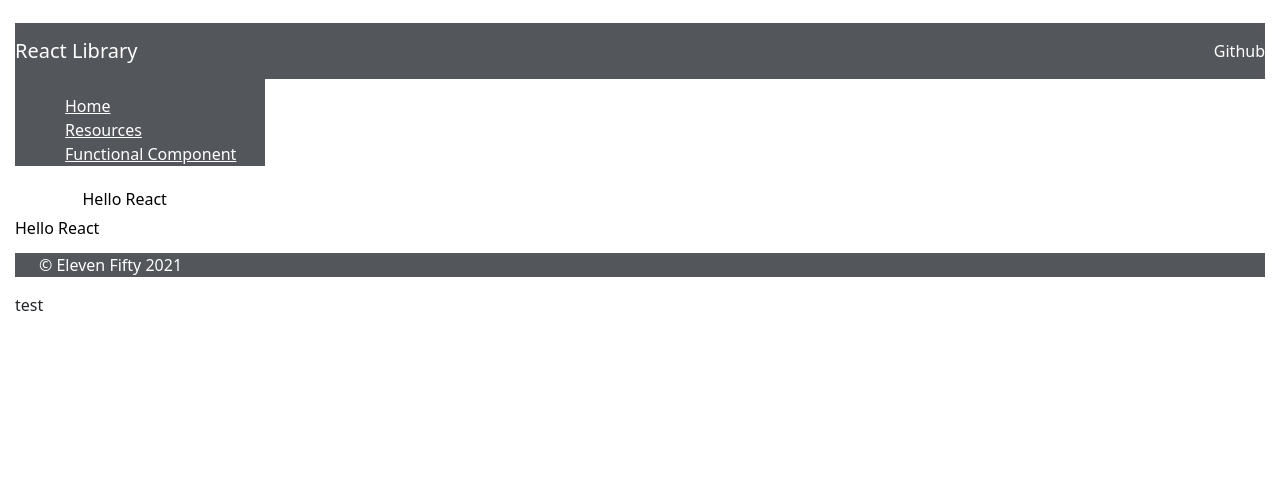
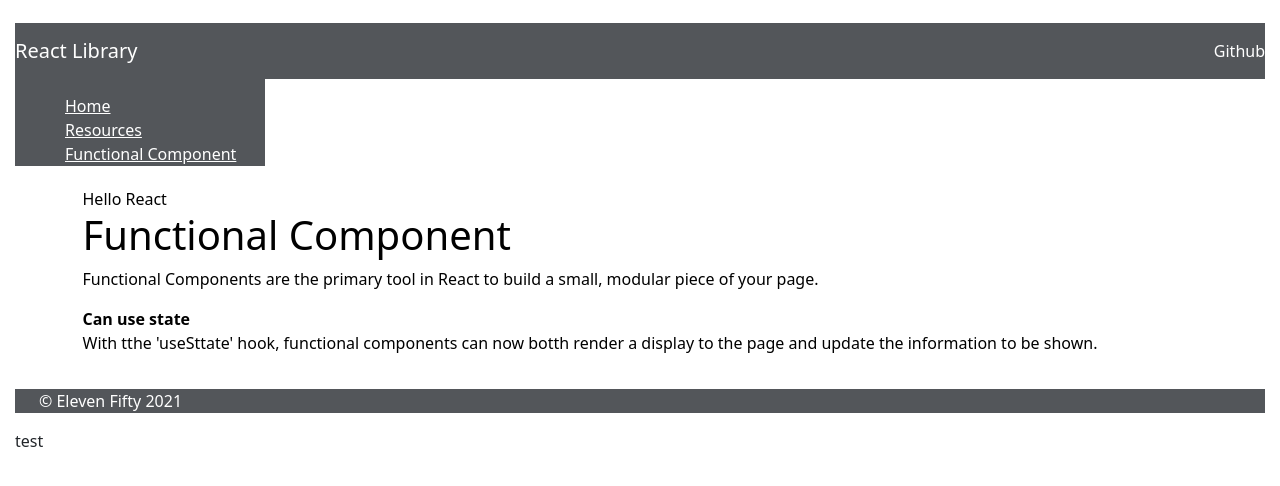
Before and after one commit to viseth89/react-fundamentals, a React (Create React App) app: page /functionalcomponent in a window 1280 px wide. Shown: the top 486 px of the page. Built offline with nearby package versions, Linux system fonts and the light colour scheme.

Commit message:
Working on 2.5, trying to understand dl, dt and dd and their relationship

```diff
--- a/src/components/components/FunctionalComponents/FunctionalComponentDemo.js
+++ b/src/components/components/FunctionalComponents/FunctionalComponentDemo.js
@@ -2,10 +2,13 @@ const FunctionalComponentDemo = () => {
   return (
     <div className="main">
       <div className="mainDiv">Hello React
+      <h1>Functional Component</h1>
+      <p>Functional Components are the primary tool in React to build a small, modular piece of your page.</p>
+      <dl>
+        <dt>Can use state</dt>
+        <dd> With tthe 'useSttate' hook, functional components can now botth render a display to the page and update the information to be shown.</dd>
+      </dl>
       </div>
-      <div className="mainDiv2">Hello React
-      </div>
-
     </div>
   );
 };
```
Also changed, not shown: src/App.css (+0 -44 lines).
